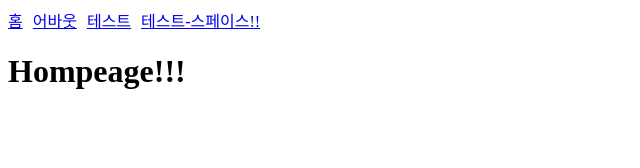
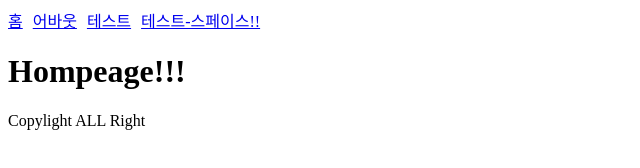
Before and after one commit to HeoEunJae/my-blog-2022-05-31, a Gatsby site: page / in a window 1280 px wide. Shown: the whole page, without its empty margins (0-640 px from the left). Built offline with nearby package versions, Linux system fonts and the light colour scheme; Gatsby itself is replaced by a stand-in of ours.

Commit message:
Layout 컴포넌트로 Head 대체

```diff
--- a/src/components/head.js
+++ /dev/null
@@ -1,14 +0,0 @@
-import { Link } from "gatsby";
-import React from "react";
-
-function Head() {
-  return (
-    <div style={{ display: "flex", gap: 10 }}>
-      <Link to="/">홈</Link>
-      <Link to="/about">어바웃</Link>
-      <Link to="/test">테스트</Link>
-      <Link to="/test-space">테스트-스페이스!!</Link>
-    </div>
-  );
-}
-export default Head;
--- /dev/null
+++ b/src/components/layout.js
@@ -0,0 +1,21 @@
+import { Link } from "gatsby";
+import React from "react";
+
+function Layout({ children }) {
+  return (
+    <>
+      <main>
+        <div style={{ display: "flex", gap: 10 }}>
+          <Link to="/">홈</Link>
+          <Link to="/about">어바웃</Link>
+          <Link to="/test">테스트</Link>
+          <Link to="/test-space">테스트-스페이스!!</Link>
+        </div>
+        {children}
+        <div>Copylight ALL Right</div>
+      </main>
+    </>
+  );
+}
+
+export default Layout;
--- a/src/pages/index.js
+++ b/src/pages/index.js
@@ -1,16 +1,15 @@
 import React from "react";
-import Head from "../components/head";
+import Layout from "../components/layout";
 
 // styles
 
 // markup
 const IndexPage = () => {
   return (
-    <main>
+    <Layout>
       <title>Home Page???</title>
-      <Head />
       <h1>Hompeage!!!</h1>
-    </main>
+    </Layout>
   );
 };
 
```
Also changed, not shown: src/pages/about.js (+3 -4 lines), src/pages/test-space.js (+3 -4 lines), src/pages/test.js (+3 -4 lines).
